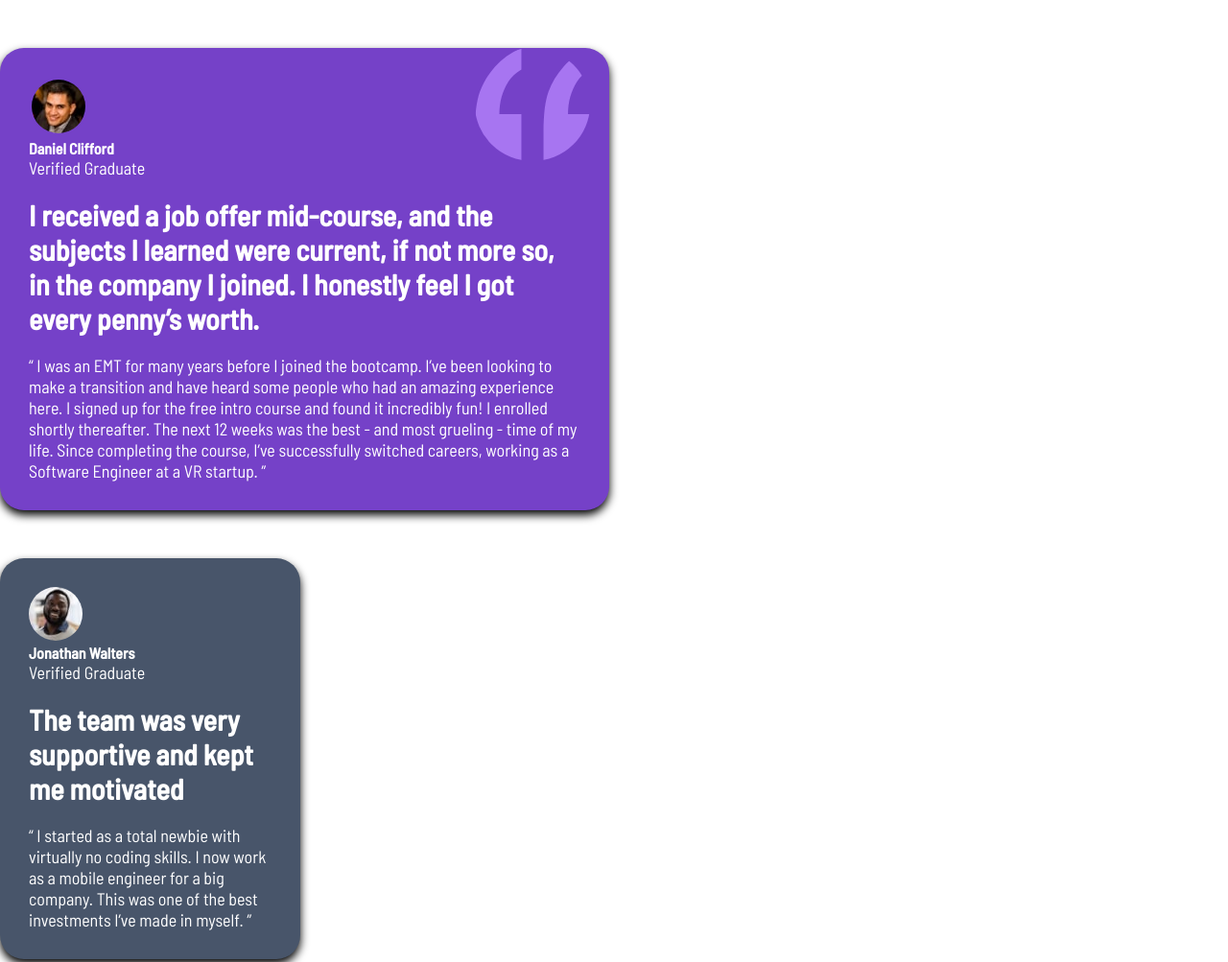
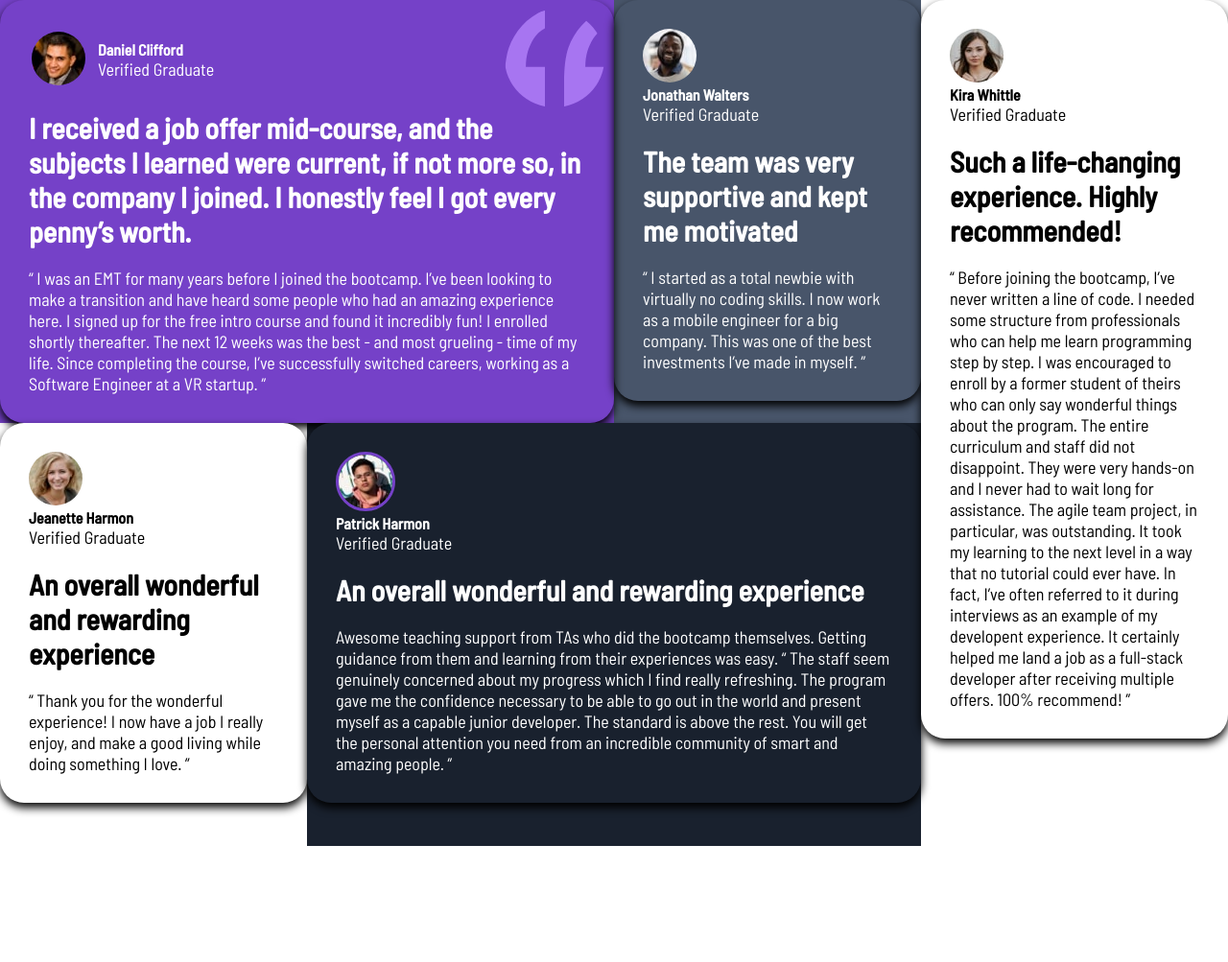
Before and after one commit to Szvejk/FrontendMentor_zad1, a plain HTML site: page index.html in a window 1280 px wide. Shown: the top 1003 px of the page at 96% size. After the commit the page ends 882 px from the top, so only its background shows below. Drawn offline with Linux system fonts and the light colour scheme.

Commit message:
mentoring

```diff
--- a/index.html
+++ b/index.html
@@ -6,29 +6,31 @@
 
   <link rel="icon" type="image/png" sizes="32x32" href="./images/favicon-32x32.png">
 
-  <title>Frontend Mentor | Testimonials grid section </title>
-
   <link rel="stylesheet" href="./css/style.css">
   <link rel="preconnect" href="https://fonts.googleapis.com">
   <link rel="preconnect" href="https://fonts.gstatic.com" crossorigin>
   <link href="https://fonts.googleapis.com/css2?family=Barlow+Semi+Condensed:wght@200;400;500&display=swap" rel="stylesheet">
+  <title>Frontend Mentor | Testimonials grid section </title>
 </head>
 
 
 <body>
 <!-- w containerze sa wszystkie cards -->
-
-<div class="container">
+<main class="mainContainer">
+  <article class="mainCards">
+<section class="daniel">
 <!-- karta Daniela -->
-<div class="cards daniel">
+<div class="cards daniel-card">
   <img src="./images/bg-pattern-quotation.svg" alt="" class="quotation">
+  <div class="fotoWithName">
     <div class="foto">
- <div>
       <img src="./images/image-daniel.jpg" alt="zdjęcie Daniela" class="daniels">
     </div>
+
     <div>
     <h4> Daniel Clifford</h4>
     <p>  Verified Graduate</p>
+    </div>
   </div>
 
 <h3> I received a job offer mid-course, and the subjects I learned were current, if not more so,
@@ -41,15 +43,14 @@
   for the free intro course and found it incredibly fun! I enrolled shortly thereafter.
   The next 12 weeks was the best - and most grueling - time of my life. Since completing
   the course, I’ve successfully switched careers, working as a Software Engineer at a VR startup. ”</p>
+
 </div>
-</div>
-</div>
- </div>
+</section>
 
 <!--
 karta jonathana -->
-<div class="container">
-<div class="cards jonathan">
+<div class="jonathan">
+<div class="cards">
   <div class="foto">
     <div>
     <img src="./images/image-jonathan.jpg" alt="zdjęcie Jonathana" class="jonathan">
@@ -62,11 +63,12 @@ karta jonathana -->
   for a big company. This was one of the best investments I’ve made in myself. ”</p>
 </div>
 </div>
-</div></div>
+</div>
+
 
 
 <!-- karta jeanette -->
-<div class="container">
+<div class="jeanette">
 <div class="cards jeanette">
   <div class="foto">
     <div>
@@ -80,11 +82,11 @@ karta jonathana -->
 </p>
 </div>
 </div>
- </div></div>
+ </div>
 
 <!--
 karta patricka -->
-<div class="container">
+<div class="patrick">
 <div class="cards patrick">
   <div class="foto">
     <div>
@@ -109,7 +111,7 @@ karta patricka -->
 
 
 <!-- karta kiry -->
-<div class="container">
+<div class="kira">
 <div class="cards kira">
   <div class="foto">
     <div>
@@ -134,6 +136,9 @@ karta patricka -->
 </div>
 </div>
 </div></div>
+  </article>
+
+</main>
 
 
 
--- a/style.scss
+++ b/style.scss
@@ -7,24 +7,24 @@
 body {
 	font-family: 'Barlow Semi Condensed', sans-serif;
 }
+.mainContainer{
+	display: flex;
+	align-items: center;
+	justify-content: center;
+}
 
-.container {
-	margin: 20px;
-	display: grid;
-	gap: 10px;
-	grid-template-columns: repeat(4, 1fr);
+.mainCards{
 	max-width: 1300px;
-	margin: 50px auto;
 }
+
 
 .cards {
 	padding: 30px;
-	align-items: center;
 	display: flex;
 	color: white;
-	position: relative;
 	border-radius: 25px;
 	box-shadow: 0 5px 10px black;
+	position: relative;
 
 	.foto {
 		align-items: center;
@@ -40,41 +40,64 @@ body {
 	p {
 		font-size: 18px;
 	}
-	.quotation {
+	.quotation{
 		position: absolute;
-		right: 20px;
-		top: 0;
-		width: 120px;
+		top: 10px;
+		right: 10px;
 	}
+
+}
+.fotoWithName{
+	display: flex;
+	align-items: center;
+	gap: 10px;
 }
 .daniel {
+	// background-image: url("./images/bg-pattern-quotation.svg");
+	// background-position: top right;
+	// background-repeat: no-repeat;
 	background-color: hsl(263, 55%, 52%);
-	grid-column: 1/3;
-
+	grid-area: Da;
+	&-card{
+		display: flex;
+		flex-direction: column;
+	}
 
 }
 .jonathan {
 	background-color: hsl(217, 19%, 35%);
+	grid-area: Jo;
 
 }
 .jeanette {
 	background-color: white;
 	color: black;
+	grid-area: Ja;
 
 }
 .patrick {
 	background-color: hsl(219, 29%, 14%);
-	grid-column: 2/4;
+	grid-area: Pa;
 
 }
 .kira {
 	background-color: white;
 	color: black;
-	grid-column: 4;
-	grid-row: 1/3;
+	grid-area: K;
 }
 
 .daniels,
 .patricks {
 	border: 3px solid hsl(263, 55%, 52%);
 }
+
+@media (min-width: 1280px) {
+	.mainCards {
+		display: grid;
+		grid-template-columns: repeat(4, 1fr);
+		grid-template-rows: repeat(2,1fr);
+		grid-template-areas:
+		"Da Da Jo K"
+		"Ja Pa Pa K"
+	}
+}
```
Also changed, not shown: css/style.css, 1 other file. Lines whose indentation alone changed are shown as unchanged.
